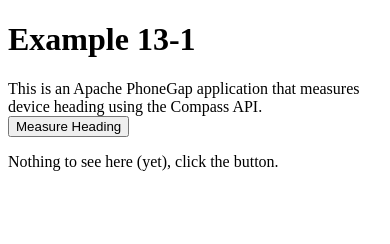
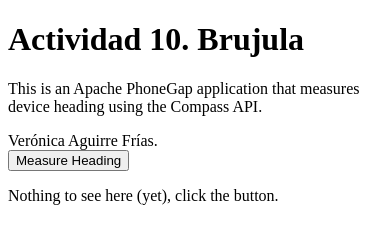
Before and after one commit to vero008/Actividad9-brujula, a plain HTML site: page index.html in a window 390 px wide. Drawn offline with Linux system fonts and the light colour scheme; some packages are replaced by stand-ins of ours.

Commit message:
Update index.html

```diff
--- a/index.html
+++ b/index.html
@@ -47,6 +47,7 @@
           var d = new Date(heading.timestamp);
            //Then replace the page's content with the
           //current acceleration retrieved from the API
+          hc.innerHTML = "Timestamp: " + d.toLocaleString();
           hc.innerHTML = "<b>Magnetic Heading:</b> " +          heading.magneticHeading +          "<br /><b>True Heading:</b> " + heading.trueHeading +          "<br /><b>Heading Accuracy:</b> " +          heading.headingAccuracy + "<br /><b>Timestamp:</b> " +          d.toLocaleString();      }
       function onHeadingError(compassError) {
           if (compassError.code ==          CompassError.COMPASS_NOT_SUPPORTED)
@@ -54,8 +55,7 @@
               hc.innerHTML = "Compass not available."
               alert("Compass not supported.");
               hasCompass == false;        }
-          else if (compassError.code ==
-                   CompassError.COMPASS_INTERNAL_ERR) {
+          else if (compassError.code == CompassError.COMPASS_INTERNAL_ERR) {
               alert("Compass Internal Error");        }
           else {          alert("Unknown heading error!");
                }
@@ -63,9 +63,10 @@
     </script>
     </head>
     <body onload="onBodyLoad()">
-        <h1>Example 13-1</h1>
+        <h1>Actividad 10. Brujula</h1>
         <p>This is an Apache PhoneGap application that measures
             device heading using the Compass API.<br />
+            <p>Verónica Aguirre Frías.<br />
             <input type="button" value="Measure Heading"      onclick="getHeading();"></p>
         <p id="headingInfo">Nothing to see here (yet), click the      button.</p>
     </body>
```
